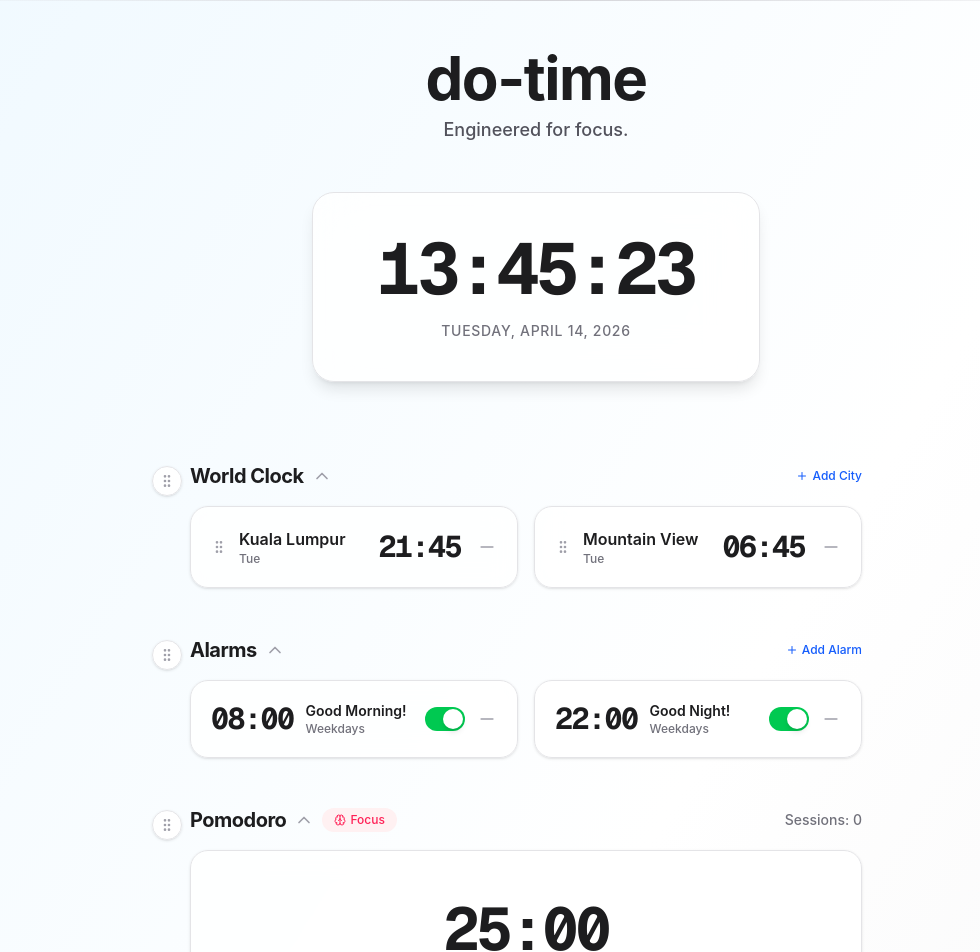
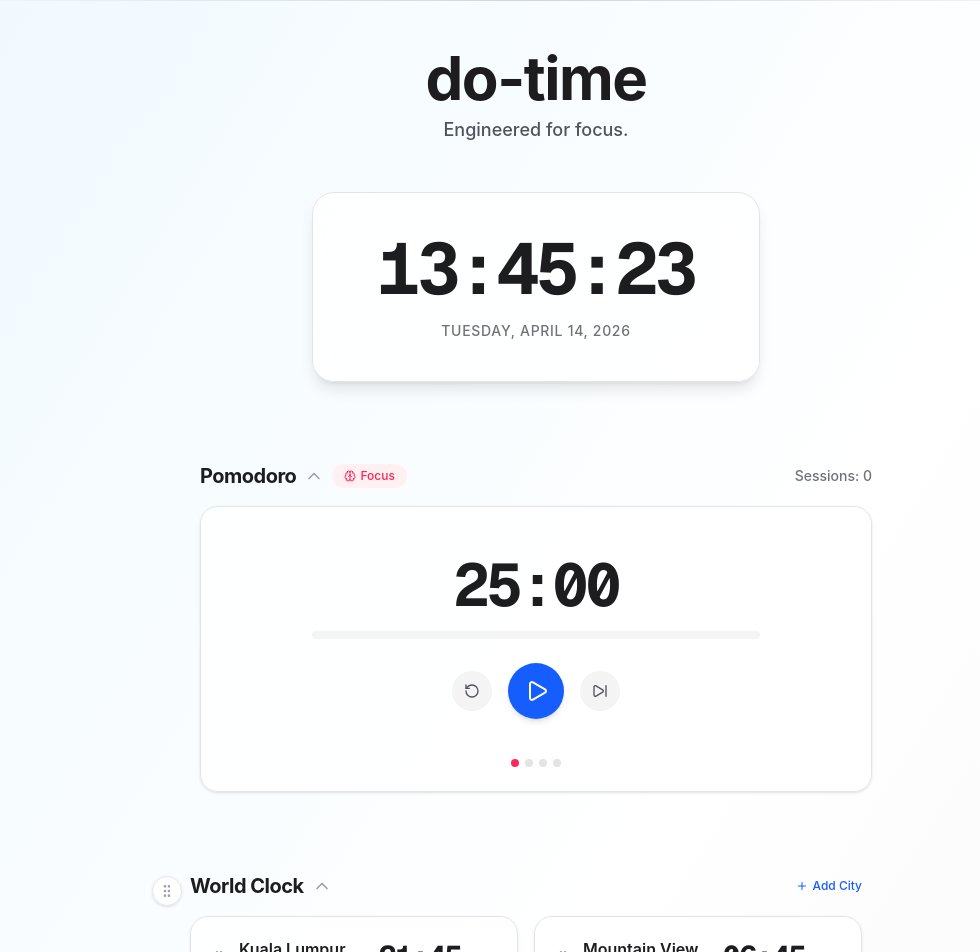
Before and after one commit to do-priyambodo/do-time, a Next.js app in the folder web/: page / in a window 1280 px wide. Shown: the top 952 px of the page, without its empty margins (104-1084 px from the left). Built offline with nearby package versions, Linux system fonts and the light colour scheme.

Commit message:
Update by Doddi Priyambodo on Thursday, 2026-04-23 05:39:53

```diff
--- a/web/src/app/page.tsx
+++ b/web/src/app/page.tsx
@@ -17,7 +17,7 @@ import {
   DialogTitle,
 } from "@/components/ui/dialog";
 
-const INITIAL_ORDER = ['zone', 'alarm', 'pomodoro', 'timer', 'stopwatch'];
+const INITIAL_ORDER = ['zone', 'alarm', 'timer', 'stopwatch'];
 
 export default function Home() {
   const [isControlsCollapsed, setIsControlsCollapsed] = useState(false);
@@ -49,7 +49,7 @@ export default function Home() {
       setMounted(true);
       const savedOrder = localStorage.getItem('do-time-order');
       if (savedOrder) {
-        const parsedOrder = JSON.parse(savedOrder);
+        const parsedOrder = JSON.parse(savedOrder).filter((item: string) => item !== 'pomodoro');
         // Ensure all items from INITIAL_ORDER are present
         const mergedOrder = [
           ...parsedOrder,
@@ -137,6 +137,8 @@ export default function Home() {
         </div>
 
         <Clock />
+
+        <Pomodoro sound={settings.pomodoro} />
 
         {/* Reorderable Sections */}
         <Reorder.Group axis="y" values={order} onReorder={setOrder} className="w-full flex flex-col items-center space-y-4">
@@ -389,7 +391,6 @@ function ReorderItem({ id, sound }: { id: string, sound?: string }) {
   const renderComponent = () => {
     switch (id) {
       case 'zone': return <ZoneComparison />;
-      case 'pomodoro': return <Pomodoro sound={sound} />;
       case 'alarm': return <Alarm sound={sound} />;
       case 'timer': return <Timer sound={sound} />;
       case 'stopwatch': return <Stopwatch />;
```
